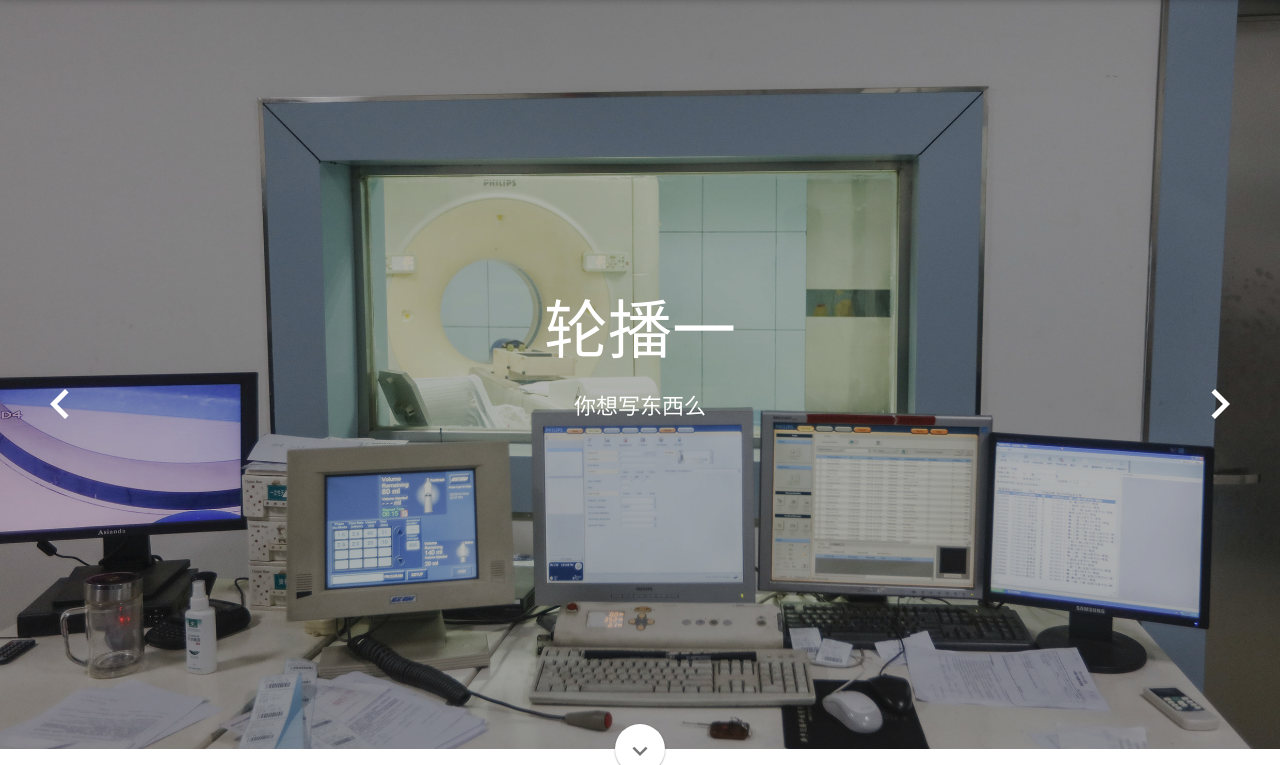
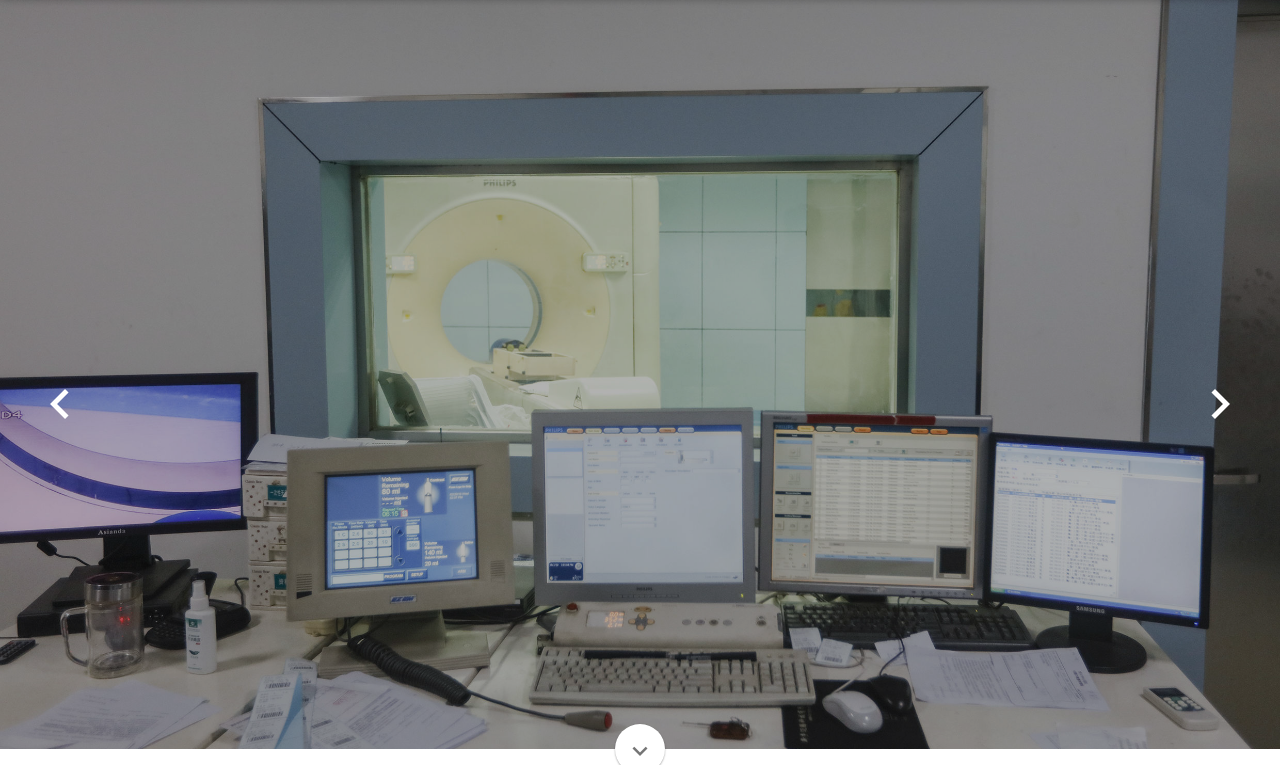
Before and after one commit to beizhongshashui/django_hnph, a Django app: page /hnph/ in a window 1280 px wide. Shown: the part 195-960 px from the top of the page. Run offline with Django 3.2, Linux system fonts and the light colour scheme; some libraries are stand-ins or nearby versions; some web fonts are replaced.

Commit message:
轮播图更改

```diff
--- a/django_hnph/templates/hnph/index.html
+++ b/django_hnph/templates/hnph/index.html
@@ -10,29 +10,29 @@
                 <div id="flexslider-nav" class="fullpage-wrap small">
                     <ul class="slides">
                         <li style="background-image:url({% static "assets/img/Z9A0203.jpg" %})">
-                            <div class="text center">
+                            <!-- <div class="text center">
                                 <h1 class="heading center white margin-bottom-small flex-animation">轮播一 <br></h1>
                                 <p class="heading white center margin-bottom flex-animation">你想写东西么</p>
 
-                            </div>
+                            </div> -->
                             <div class="gradient dark"></div>
                         </li>
                         <li style="background-image:url({% static "assets/img/Z9A0178.jpg" %})">
-                            <div class="text center">
+                             <!-- <div class="text center">
                                 <h1 class="heading center white margin-bottom-small flex-animation no-opacity">轮播二</h1>
                                 <p class="heading white center margin-bottom flex-animation no-opacity">宣传点</p>
-                                <!--<div class="padding-onlytop-md flex-animation no-opacity">-->
-                                    <!--<a href="" class="btn-alt small shadow margin-xs-bottom-small">Download Now</a>-->
-                                <!--</div>-->
-                            </div>
+                                <div class="padding-onlytop-md flex-animation no-opacity">
+                                    <a href="" class="btn-alt small shadow margin-xs-bottom-small">Download Now</a>
+                                </div>
+                            </div> -->
                             <div class="gradient dark"></div>
                         </li>
                         <li style="background-image:url({% static "assets/img/Z9A0086.jpg" %})">
-                            <div class="text center">
+                            <!-- <div class="text center">
                                 <h1 class="heading center white margin-bottom-small flex-animation no-opacity">轮播三</h1>
                                 <p class="heading white center margin-bottom flex-animation no-opacity">招生用的</p>
                             </div>
-                            <div class="gradient dark"></div>
+                            <div class="gradient dark"></div> -->
                         </li>
                     </ul>
                     <div class="slider-navigation">
```
